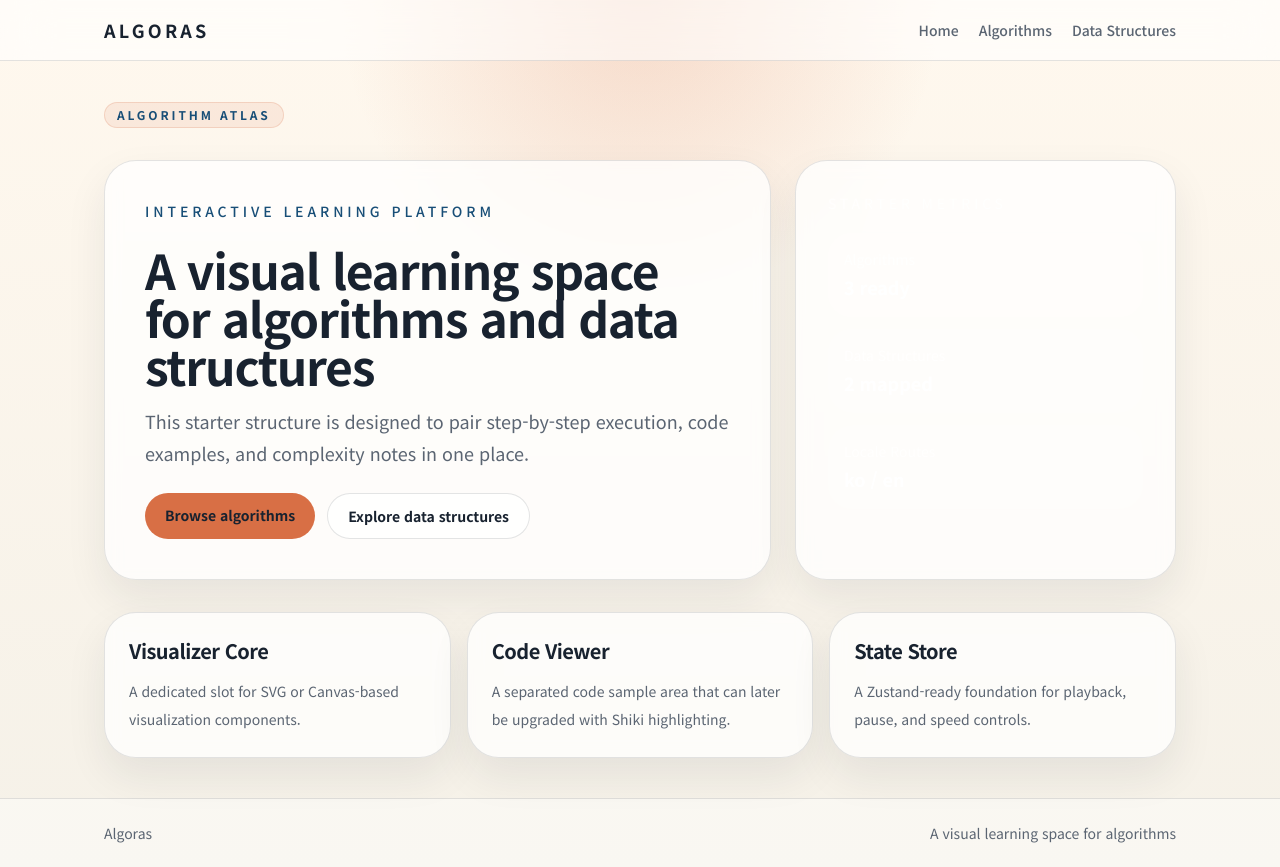
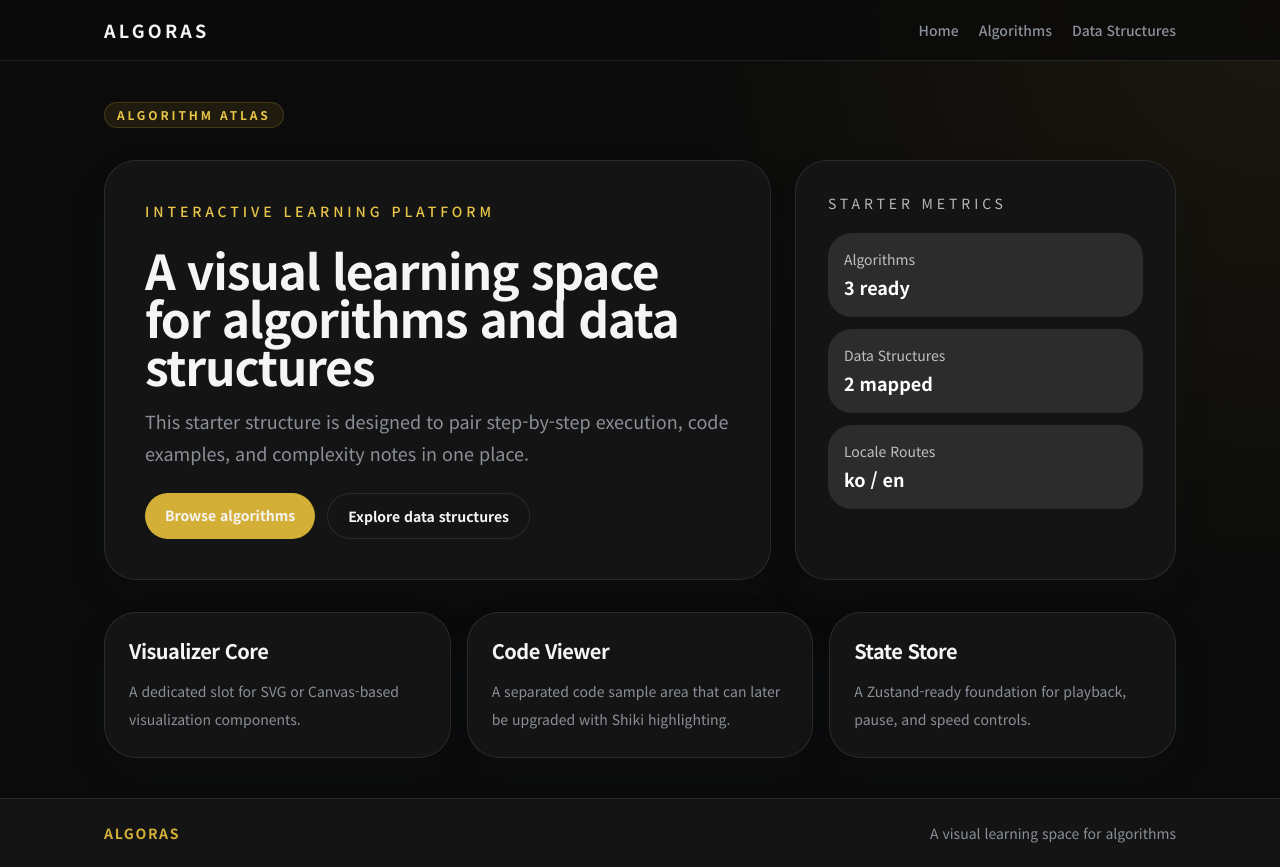
Before and after one commit to rmdkarhdwn/algoras, a Next.js app: page /en in a window 1280 px wide. Built offline with nearby package versions, Linux system fonts and the light colour scheme.

Commit message:
style: apply Phase 1 dark design system with gold accent theme

```diff
--- a/app/[locale]/page.tsx
+++ b/app/[locale]/page.tsx
@@ -45,13 +45,13 @@ export default async function LocaleHomePage({
             <div className="flex flex-wrap gap-3">
               <Link
                 href={`/${locale}/algorithms`}
-                className="rounded-full bg-accent px-5 py-3 text-sm font-semibold text-white transition hover:opacity-90"
+                className="rounded-full bg-accent px-5 py-3 text-sm font-semibold text-background transition hover:opacity-90"
               >
                 {dictionary.home.primaryCta}
               </Link>
               <Link
                 href={`/${locale}/data-structures`}
-                className="rounded-full border border-border bg-white/70 px-5 py-3 text-sm font-semibold text-foreground transition hover:border-accent"
+                className="rounded-full border border-border bg-surface px-5 py-3 text-sm font-semibold text-foreground transition hover:border-accent"
               >
                 {dictionary.home.secondaryCta}
               </Link>
--- a/app/globals.css
+++ b/app/globals.css
@@ -1,14 +1,14 @@
 @import "tailwindcss";
 
 :root {
-  --background: #f5f1e8;
-  --foreground: #18222f;
-  --surface: rgba(255, 255, 255, 0.74);
-  --surface-strong: #fffaf0;
-  --border: rgba(24, 34, 47, 0.12);
-  --accent: #d86f45;
-  --accent-strong: #184e77;
-  --muted: #5b6572;
+  --background: #0B0B0B;
+  --foreground: #F5F5F5;
+  --surface: #141414;
+  --surface-strong: #1C1C1C;
+  --border: rgba(245, 245, 245, 0.1);
+  --accent: #D4AF37;
+  --accent-strong: #E8C547;
+  --muted: #8A8F98;
 }
 
 @theme inline {
@@ -30,8 +30,8 @@
 
 html {
   background:
-    radial-gradient(circle at top, rgba(216, 111, 69, 0.22), transparent 28%),
-    linear-gradient(180deg, #fff8ee 0%, #f5f1e8 100%);
+    radial-gradient(circle at top right, rgba(212, 175, 55, 0.08), transparent 40%),
+    #0B0B0B;
   color: var(--foreground);
 }
 
--- a/components/layout/Footer.tsx
+++ b/components/layout/Footer.tsx
@@ -4,9 +4,9 @@ type FooterProps = {
 
 export function Footer({ locale }: FooterProps) {
   return (
-    <footer className="border-t border-border bg-white/40">
+    <footer className="border-t border-border bg-surface">
       <div className="mx-auto flex w-full max-w-6xl items-center justify-between px-6 py-6 text-sm text-muted md:px-10">
-        <p>Algoras</p>
+        <p className="font-semibold tracking-[0.12em] text-accent">ALGORAS</p>
         <p>
           {locale === "ko"
             ? "알고리즘을 눈으로 이해하는 학습 공간"
--- a/components/layout/Header.tsx
+++ b/components/layout/Header.tsx
@@ -17,9 +17,9 @@ export function Header({ locale, labels }: HeaderProps) {
   ];
 
   return (
-    <header className="sticky top-0 z-20 border-b border-border bg-white/60 backdrop-blur-xl">
+    <header className="sticky top-0 z-20 border-b border-border bg-background/80 backdrop-blur-xl">
       <div className="mx-auto flex w-full max-w-6xl items-center justify-between px-6 py-4 md:px-10">
-        <Link href={`/${locale}`} className="text-lg font-bold tracking-[0.18em] text-accent-strong">
+        <Link href={`/${locale}`} className="text-lg font-bold tracking-[0.18em] text-accent">
           ALGORAS
         </Link>
         <nav className="flex items-center gap-5 text-sm font-medium text-muted">
--- a/components/ui/Button.tsx
+++ b/components/ui/Button.tsx
@@ -5,9 +5,9 @@ type ButtonProps = ButtonHTMLAttributes<HTMLButtonElement> & {
 };
 
 const variants: Record<NonNullable<ButtonProps["variant"]>, string> = {
-  primary: "bg-accent text-white hover:opacity-90",
-  secondary: "border border-border bg-white/80 text-foreground hover:border-accent",
-  ghost: "bg-transparent text-foreground hover:bg-black/5",
+  primary: "bg-accent text-background hover:opacity-90",
+  secondary: "border border-border bg-surface text-foreground hover:border-accent",
+  ghost: "bg-transparent text-foreground hover:bg-white/5",
 };
 
 export function Button({
```
Also changed, not shown: 1 other file (tests, documents, lock files or other folders).
